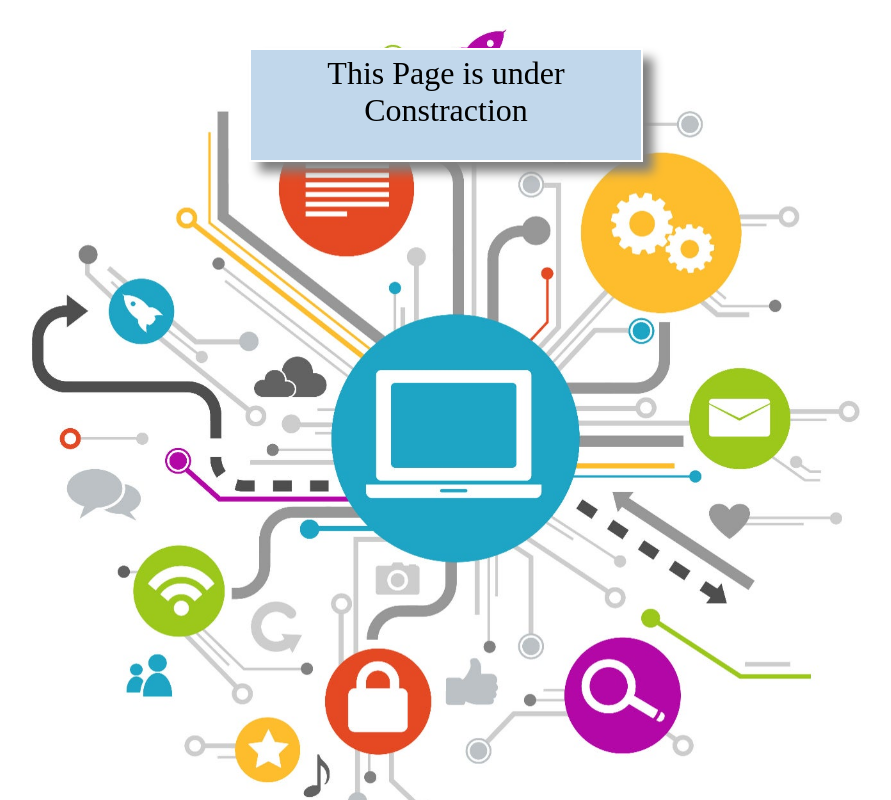
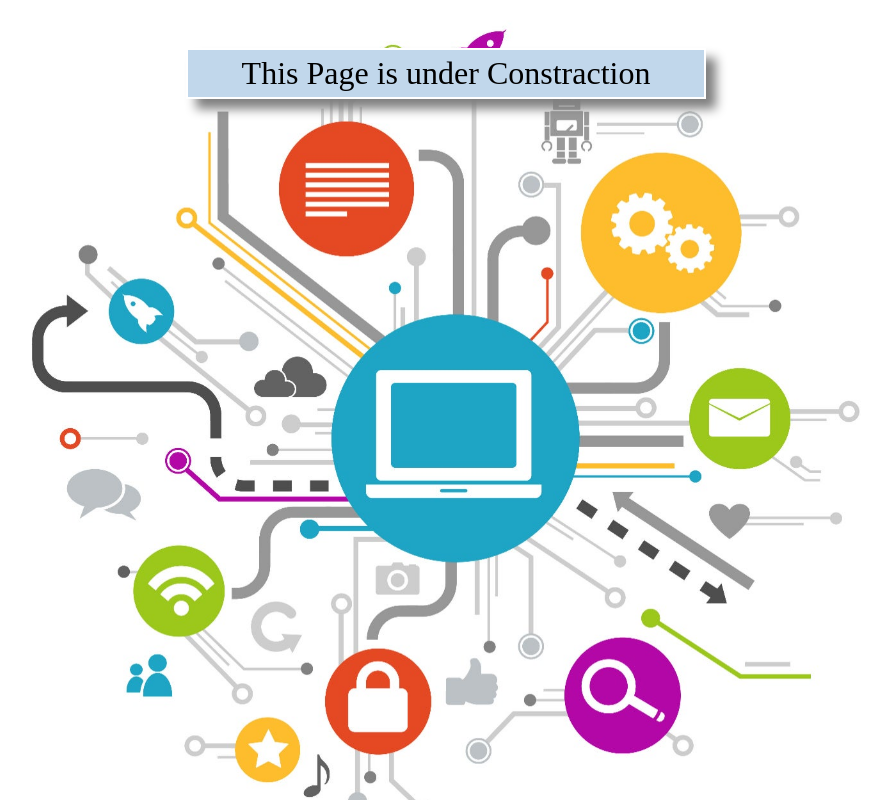
Before and after one commit to aditya-067/digital-india, a plain HTML site: page index.html in a window 1280 px wide. Shown: the whole page, without its empty margins (194-1085 px from the left). Drawn offline with Linux system fonts and the light colour scheme.

Commit message:
Add files via upload

```diff
--- a/index.html
+++ b/index.html
@@ -17,8 +17,8 @@
     }
     div
     {
-        width: 30%;
-        height: 100px;
+        width: 40%;
+        /* height: 100px; */
         background-color: rgb(193, 215, 235);
         font-size: xx-large;
         border: 2px solid white;
```
